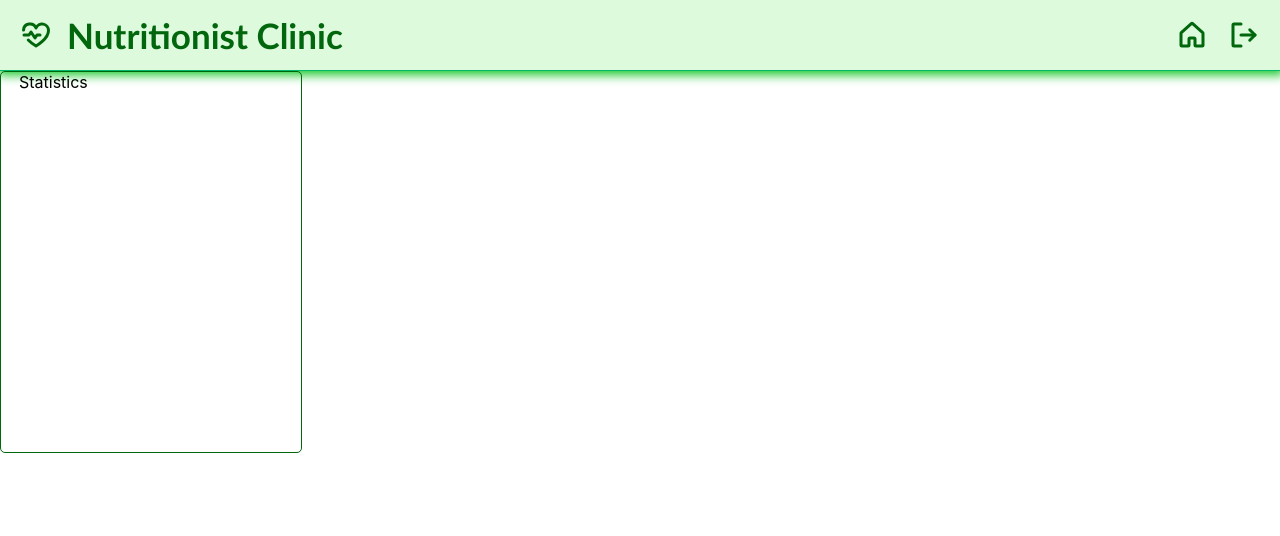
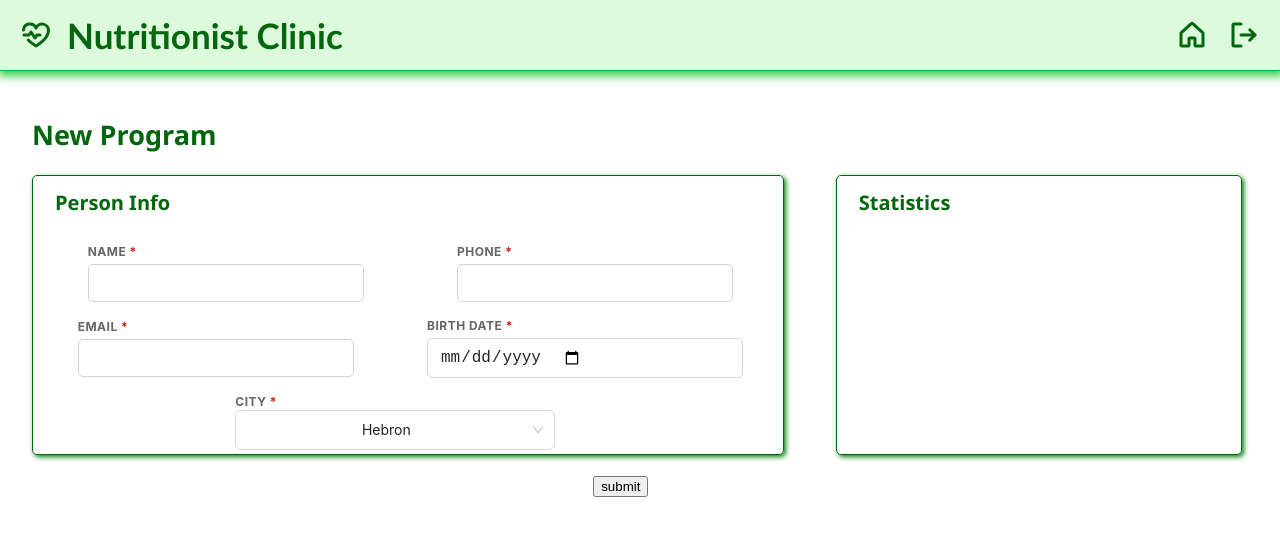
Before and after one commit to Momen-G-Ar/nutritionist-manager-ui, a React (Create React App) app: page /new-program in a window 1280 px wide. Shown: the top 536 px of the page. Built offline with nearby package versions, Linux system fonts and the light colour scheme.

Commit message:
small change & build form for personInfo

```diff
--- a/src/App.jsx
+++ b/src/App.jsx
@@ -1,8 +1,8 @@
 import './App.css';
 
 import HomePage from './pages/home/home.page';
+import Login from './pages/login/login.page';
 import NewProgram from './pages/new-program/new-program.page';
-import Login from './pages/login/login.page';
 
 import { BrowserRouter, Routes, Route } from 'react-router-dom';
 import Header from './components/core/header/header';
--- a/src/components/food-table/add-food-form/add-food-form.component.jsx
+++ b/src/components/food-table/add-food-form/add-food-form.component.jsx
@@ -5,7 +5,7 @@ import Input from '../input/input';
 import { Button } from 'antd';
 
 /**
- *
+ * Form to add food to the foodTable
  * @param {{
  *  addFoodItem:(food:{
  *  id: string;
--- /dev/null
+++ b/src/components/new-program/add-person-info/add-person-info.component.jsx
@@ -0,0 +1,85 @@
+import './add-person-info.css';
+
+import React from 'react';
+
+import Input from './../../food-table/input/input';
+import { Select } from 'antd';
+
+const options_of_select = [
+    {
+        value: 'Hebron',
+        label: 'Hebron',
+    },
+    {
+        value: 'Jerusalem',
+        label: 'Jerusalem',
+    },
+    {
+        value: 'Bethlehem',
+        label: 'Bethlehem',
+    },
+    {
+        value: 'Amman',
+        label: 'Amman',
+    },
+];
+
+/**
+ * To take the person information and send it to the form
+ * @param {{
+ *  setSelectedCity:React.Dispatch<React.SetStateAction<string>>
+ * }} props
+ * @returns
+ */
+const AddPersonInfo = (props) => {
+
+    return (
+        <div className='addNewPerson'>
+            <h3>
+                person info
+            </h3>
+            <div className='inputInForm'>
+                <Input
+                    name='name'
+                    label='Name'
+                    required
+                />
+                <Input
+                    type={'number'}
+                    name='phone'
+                    label='phone'
+                    required
+                />
+                <Input
+                    type={'email'}
+                    name='email'
+                    label='email'
+                    required
+                />
+                <Input
+                    className='datePicker'
+                    type={'date'}
+                    name='dater'
+                    label='birth date'
+                    required
+                />
+                <div className='selectInPersonInfo'>
+                    <label>
+                        <span>City</span>
+                        &nbsp;
+                        <span>*</span>
+                    </label>
+                    <Select
+                        onChange={value => props.setSelectedCity(value)}
+                        defaultValue="Hebron"
+                        style={{ width: 320, height: 32 }}
+                        options={options_of_select}
+                    />
+                </div>
+            </div>
+        </div>
+
+    );
+};
+
+export default AddPersonInfo;
--- /dev/null
+++ b/src/components/new-program/add-person-info/add-person-info.css
@@ -0,0 +1,91 @@
+.addNewPerson {
+    display: flex;
+    flex-direction: column;
+    justify-content: flex-start;
+    align-items: flex-start;
+    width: 65%;
+    min-height: 260px;
+    border: 1px solid #01660c;
+    box-shadow: 2px 2px 5px 0px #00820e;
+    border-radius: 5px;
+    margin-bottom: 20px;
+    margin-left: 32px;
+    padding-top: 8px;
+    padding-bottom: 8px;
+}
+
+.addNewPerson h3 {
+    display: flex;
+    justify-content: flex-start;
+    align-items: center;
+    margin-top: 5px;
+    margin-left: 22px;
+    text-transform: capitalize;
+    font-size: 20px;
+    font-family: 'Segoe UI', Tahoma, Geneva, Verdana, sans-serif;
+    color: #01660c;
+    font-weight: 700;
+    width: 100%;
+}
+
+.addNewPerson .inputInForm {
+    display: flex;
+    justify-content: space-around;
+    flex-direction: row;
+    flex-wrap: wrap;
+    width: 98.5%;
+}
+
+.addNewPerson .inputInForm input {
+    border-radius: 5px;
+}
+
+.addNewPerson .inputInForm input:focus {
+    border-color: #20c77c;
+    box-shadow: 0 0 0 2px rgba(5 213 8 /12%);
+}
+
+.addNewPerson .inputInForm .inputGroup input.datePicker {
+    display: flex;
+    width: 290px;
+}
+
+.addNewPerson .inputInForm .selectInPersonInfo {
+    display: flex;
+    flex-direction: column;
+    align-items: flex-start;
+    justify-content: center;
+    padding: 8px;
+    margin-left: 16px;
+    width: 350px;
+}
+
+.addNewPerson .inputInForm .selectInPersonInfo>div {
+    display: flex;
+    justify-content: center;
+    align-items: center;
+    width: 320px;
+    height: 40px;
+}
+
+.addNewPerson .inputInForm .selectInPersonInfo>div>div {
+    display: flex;
+    justify-content: center;
+    align-items: center;
+    width: 320px;
+    height: 40px;
+}
+
+.addNewPerson .inputInForm .selectInPersonInfo>label {
+    display: block;
+    margin-bottom: 5px;
+    font-size: 12px;
+    font-weight: bold;
+    text-transform: uppercase;
+    color: #666;
+    letter-spacing: 0.5px;
+}
+
+.addNewPerson .inputInForm .selectInPersonInfo>label>span:nth-child(2) {
+    color: rgb(210, 21, 21);
+}
--- /dev/null
+++ b/src/components/new-program/statistics/statistics.component.jsx
@@ -0,0 +1,16 @@
+import './statistics.css';
+
+import React from 'react';
+
+const Statistics = () => {
+    return (
+        <div className='statistics'>
+            <h3>
+                Statistics
+            </h3>
+
+        </div>
+    );
+};
+
+export default Statistics;
--- /dev/null
+++ b/src/components/new-program/statistics/statistics.css
@@ -0,0 +1,28 @@
+.statistics {
+    display: flex;
+    flex-direction: row;
+    justify-content: flex-start;
+    align-items: flex-start;
+    width: 35%;
+    min-height: 260px;
+    border: 1px solid #01660c;
+    box-shadow: 2px 2px 5px 0px #00820e;
+    border-radius: 5px;
+    margin-bottom: 20px;
+    margin-left: 32px;
+    padding-top: 8px;
+    padding-bottom: 8px;
+}
+
+.statistics h3 {
+    display: flex;
+    justify-content: center;
+    align-items: center;
+    margin-top: 5px;
+    margin-left: 22px;
+    text-transform: capitalize;
+    font-size: 20px;
+    font-family: 'Segoe UI', Tahoma, Geneva, Verdana, sans-serif;
+    color: #01660c;
+    font-weight: 700;
+}
--- a/src/pages/new-program/new-program.css
+++ b/src/pages/new-program/new-program.css
@@ -1,15 +1,32 @@
 .newProgram {
-    display: flex;
-}
-
-.newProgram .statistics {
     display: flex;
     flex-direction: column;
     justify-content: flex-start;
     align-items: flex-start;
-    width: 300px;
-    height: 380px;
-    border: 1px solid #01660c;
-    border-radius: 5px;
-    margin-right: 32px;
 }
+
+.newProgram .titleInNewProgram {
+    display: flex;
+    justify-content: center;
+    align-items: center;
+    margin-top: 45px;
+    margin-left: 32px;
+    text-transform: capitalize;
+    font-size: 27px;
+    font-family: 'Segoe UI', Tahoma, Geneva, Verdana, sans-serif;
+    color: #01660c;
+    font-weight: 700;
+}
+
+.newProgram form {
+    width: 97%;
+    height: 100%;
+}
+
+.newProgram form> .personInfoAndStat{
+    width: 100%;
+    height: 300px;
+    display: flex;
+    flex-direction: row;
+    column-gap: 20px;
+}
--- a/src/pages/new-program/new-program.page.jsx
+++ b/src/pages/new-program/new-program.page.jsx
@@ -1,13 +1,41 @@
 import './new-program.css';
 
 import React from 'react';
+import AddPersonInfo from './../../components/new-program/add-person-info/add-person-info.component';
+import Statistics from './../../components/new-program/statistics/statistics.component';
+import { useState } from 'react';
 
 const NewProgram = () => {
+    const [selectedCity, setSelectedCity] = useState('Hebron');
+    /**
+    * Handler function for the form onSubmit event.
+    * @param {React.FormEvent<HTMLFormElement>} e Event object.
+    */
+    const handleAddProgram = (e) => {
+        e.preventDefault();
+        const name = e.target.name.value;
+        const phone = e.target.phone.value;
+        const email = e.target.email.value;
+        const date = e.target.dater.value;
+        const city = selectedCity;
+        const person_info = {
+            name, phone, email, date, city
+        };
+        console.log(person_info);
+    };
+
     return (
         <div className='newProgram'>
-            <div className='statistics'>
-                &nbsp;&nbsp;&nbsp;&nbsp;Statistics
-            </div>
+            <h2 className='titleInNewProgram'>
+                new program
+            </h2>
+            <form onSubmit={handleAddProgram}>
+                <div className='personInfoAndStat'>
+                    <AddPersonInfo setSelectedCity={setSelectedCity} />
+                    <Statistics />
+                </div>
+                <input type='submit' value={'submit'} />
+            </form>
         </div>
     );
 };
```
